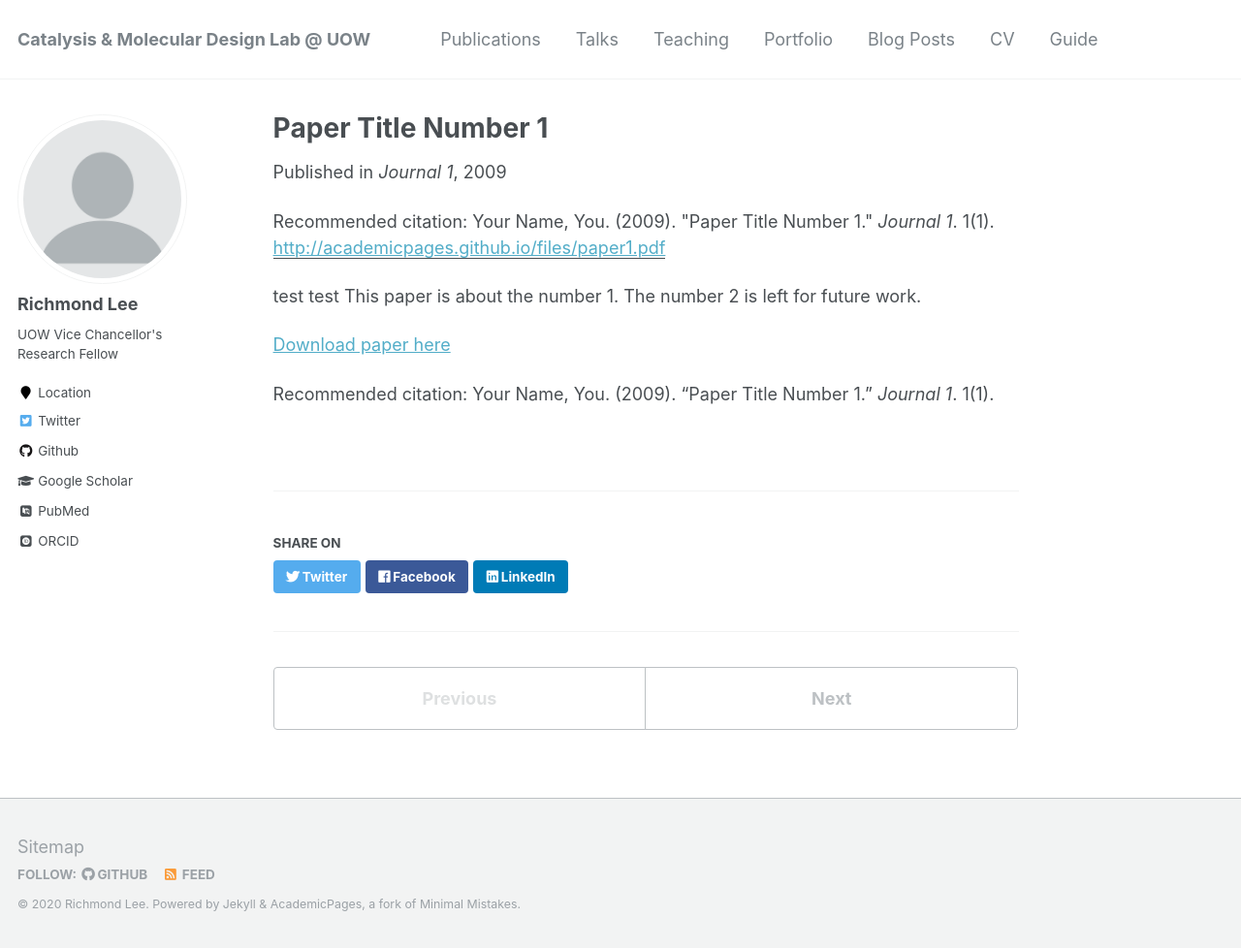
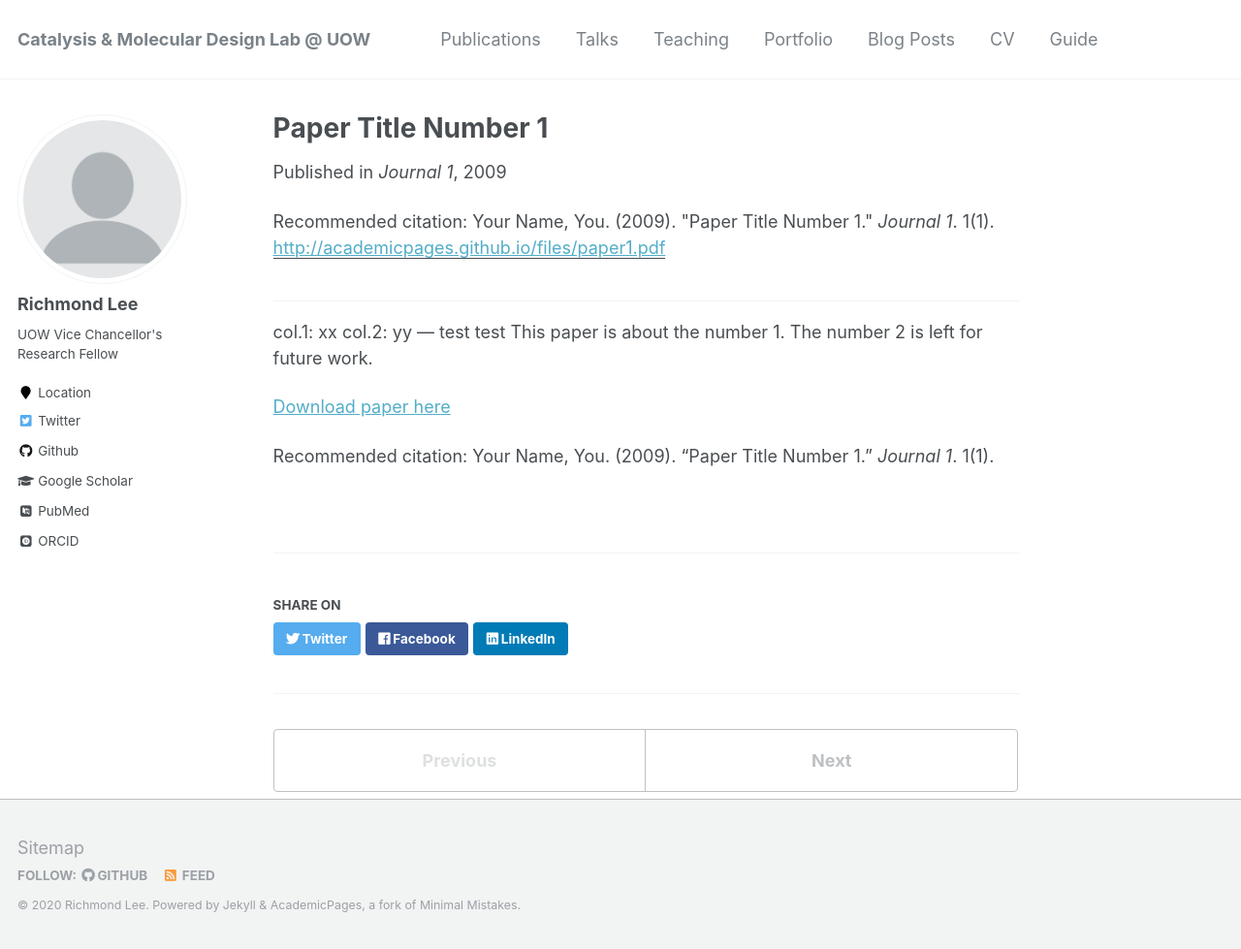
Before and after one commit to riclzh/chemrxn, a Jekyll site: the page built from _publications/2009-10-01-paper-title-number-1.md, in a window 1280 px wide and 979 px high. Shown: the whole window at 97% size. Built offline with Jekyll 4.4.1, drawn with Linux system fonts in a browser that asks for light colours; some web fonts are replaced.

Commit message:
Update 2009-10-01-paper-title-number-1.md

```diff
--- a/_publications/2009-10-01-paper-title-number-1.md
+++ b/_publications/2009-10-01-paper-title-number-1.md
@@ -8,6 +8,10 @@ venue: 'Journal 1'
 paperurl: 'http://academicpages.github.io/files/paper1.pdf'
 citation: 'Your Name, You. (2009). &quot;Paper Title Number 1.&quot; <i>Journal 1</i>. 1(1).'
 ---
+---
+col.1: xx
+col.2: yy
+---
 test test This paper is about the number 1. The number 2 is left for future work.
 
 [Download paper here](http://academicpages.github.io/files/paper1.pdf)
```
